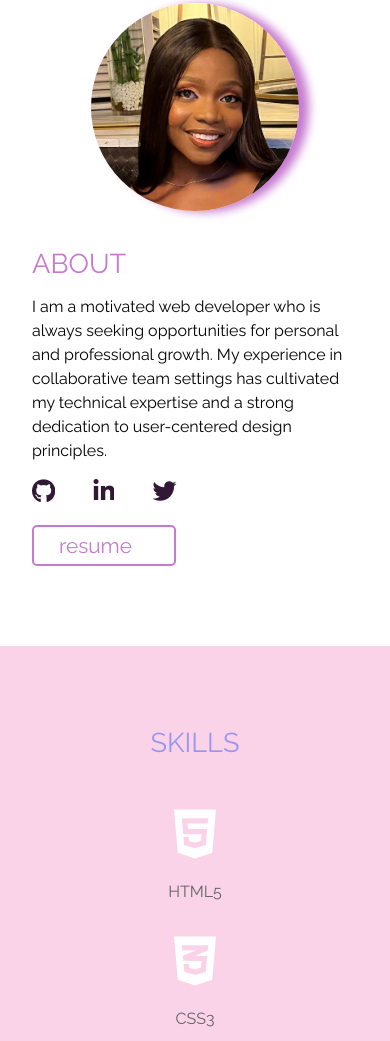
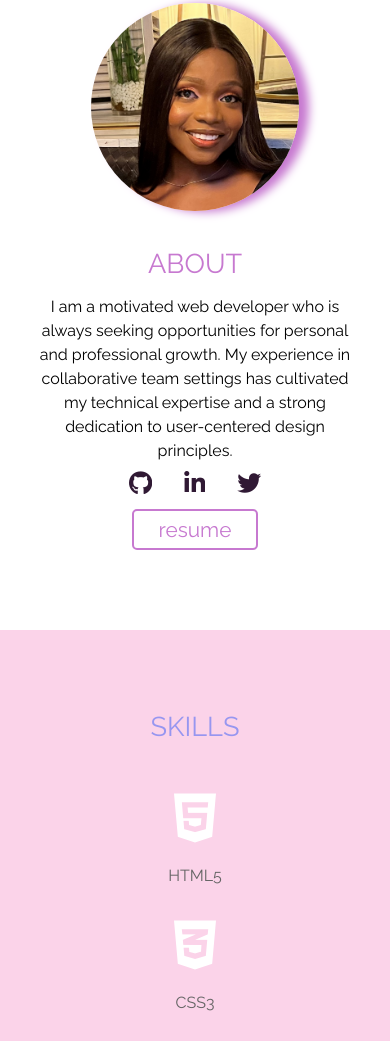
Before and after one commit to ini-s/Inioluwa, a website: page public/index.html in a window 390 px wide. Shown: the part 809-1850 px from the top of the page. Drawn offline with nearby package versions, Linux system fonts and the light colour scheme.

Commit message:
feat: center about section text on mobile view

```diff
--- a/public/style.css
+++ b/public/style.css
@@ -228,7 +228,7 @@ h2 {
 }
 
 .about p {
-  margin-bottom: 1rem;
+  margin-bottom: 0.5rem;
   font-size: 18px;
   line-height: 1.5;
 }
@@ -238,12 +238,14 @@ h2 {
 }
 
 .about-links {
-  margin-bottom: 1rem;
+  margin-bottom: 0.5rem;
+  display: flex;
+  justify-content: start;
+  gap: 1rem;
 }
 
 .about-links a {
   text-decoration: none;
-  margin-right: 2rem;
   font-size: 1.5rem;
   color: #301934;
 }
@@ -259,8 +261,8 @@ h2 {
 }
 
 .about .pic-box .pic {
-  width: 20rem;
-  height: 20rem;
+  width: 18rem;
+  height: 18rem;
   border-radius: 50%;
   object-fit: cover;
   box-shadow: 10px 1px 10px 0px #c779d0;
@@ -280,7 +282,7 @@ h2 {
 .cv-btn {
   text-decoration: none;
   font-size: 1.5rem;
-  width: 9rem;
+  width: fit-content;
   color: #c779d0;
   padding: 8px 30px;
   border-radius: 5px;
@@ -289,7 +291,7 @@ h2 {
   height: unset;
 }
 
-.about .cv-btn:hover {
+.cv-btn:hover {
   background-color: #c779d0;
   color: #ffff;
 }
@@ -388,7 +390,6 @@ h2 {
   padding: 0 0.5rem;
   font-size: 1.5rem;
 }
-
 
 .project-box:hover .img-caption {
   display: flex;
@@ -554,13 +555,6 @@ footer .span {
   cursor: pointer;
 }
 
-@media screen and (max-width: 1100px) {
-  .pic-box .pic {
-    height: 18rem;
-    width: 18rem;
-  }
-}
-
 @media screen and (max-width: 991px) {
   .home h1 {
     font-size: 3rem;
@@ -591,7 +585,7 @@ footer .span {
     font-size: 16px;
   }
 
-  .about .cv-btn {
+  .cv-btn {
     font-size: 1.3rem;
     padding: 6px 25px;
   }
@@ -612,6 +606,20 @@ footer .span {
 
   .about {
     display: block;
+  }
+
+  .about .right,
+  .about h2 {
+    text-align: center;
+  }
+
+  .about-links {
+    justify-content: center;
+    gap: 2rem;
+  }
+
+  .cv-btn {
+    margin: 0 auto;
   }
 
   .navbar {
```
